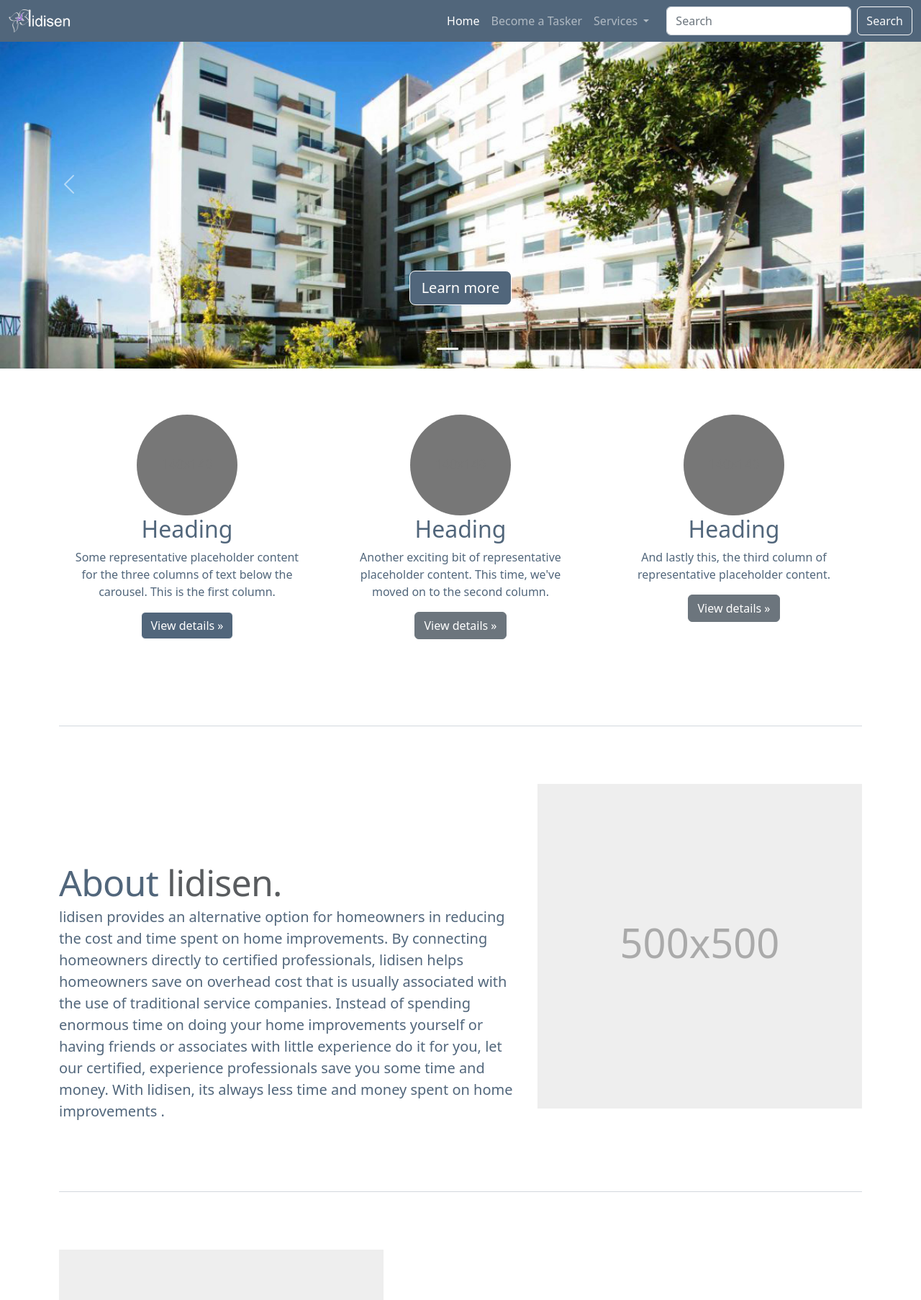
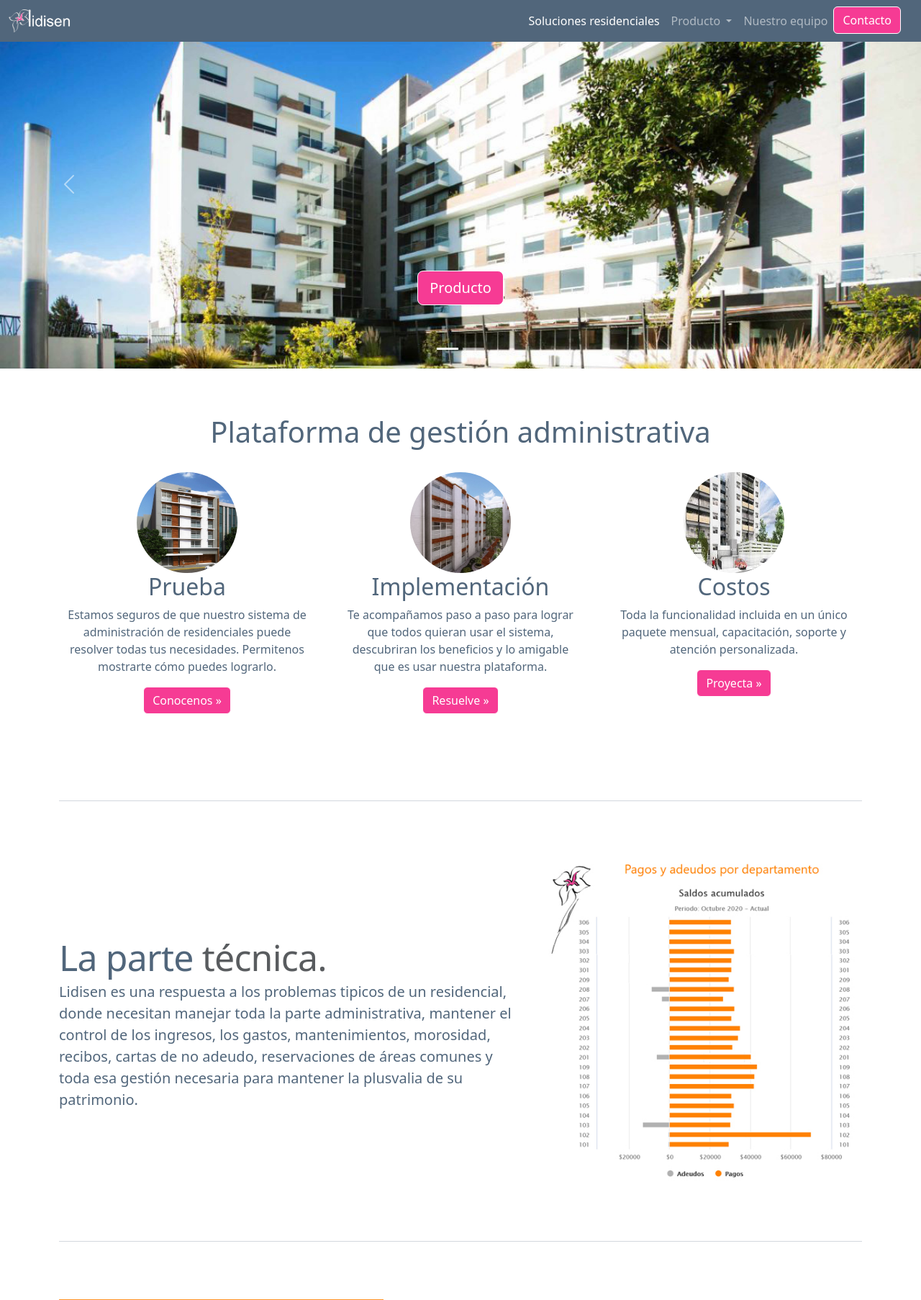
Before and after one commit to RodrigoCarmonaMendoza/lidisen, a Django app: page / in a window 1280 px wide. Shown: the top 1806 px of the page at 72% size. Run offline with Django 3.2, Linux system fonts and the light colour scheme.

Commit message:
Feature: Landing page complete

```diff
--- a/static/css/main.css
+++ b/static/css/main.css
@@ -1,8 +1,19 @@
 /*
 Last modification: 6/21/2022
-Created: 6/21/2022
+Created: 7/16/2022
 Author Rodrigo Carmona Mendoza
 Supported by lidisen
+*/
+
+/*
+The color palette is made up of:
+primary colors:
+Polimetal gray: #51667b
+Porcia pink: #f63b94
+
+secondary colors:
+Light gray: #fdfcfc
+Simple white: #ffffff
 */
 
 .bd-placeholder-img {
@@ -67,11 +78,11 @@ Supported by lidisen
 
 /* custom local link */
 .link-custom {
-  color: #51667b;
+  color: #f63b94;
 }
 
 .link-custom:hover {
-  color: #b1b1b1;
+  color: #51667b;
 }
 
 
@@ -80,19 +91,19 @@ Supported by lidisen
 }
 
 .link-black-custom:hover {
-  color: #51667b;
+  color: #f63b94;
 }
 
 /* custom button */
 .btn-custom {
-  background-color: #51667b;
+  background-color: #f63b94;
   color: white;
   border-color: white;
 }
 
 .btn-custom:hover {
-  background-color: #ffffff;
-  color: #131f28;
+  background-color: #51667b;
+  color: white;
 }
 
 /* custom local footer */
--- a/templates/footer.html
+++ b/templates/footer.html
@@ -18,7 +18,7 @@
           <p>
           <img class="logo-footer" src="{% static 'img/og.png' %}" alt="logo-footer" data-at2x="assets/img/logo.png" width="85" height="85">
           </p>
-          <p><a class="link-black-custom" href="#">Back to top</a></p>
+          <p><a class="link-black-custom" href="#">Regresar al inicio</a></p>
         </div>
         <!-- Grid column -->
 
@@ -26,9 +26,9 @@
         <div class="col-md-2 col-lg-2 col-xl-2 mx-auto mb-4">
           <!-- Links -->
           <h6 class="text-uppercase fw-bold mb-4">
-            Started on
+            Creado en
           </h6>
-          <p class="link-black-custom">March 2021</p>
+          <p class="link-custom">Marzo 2021</p>
         </div>
         <!-- Grid column -->
 
@@ -36,11 +36,9 @@
         <div class="col-md-3 col-lg-2 col-xl-2 mx-auto mb-4">
           <!-- Links -->
           <h6 class="text-uppercase fw-bold mb-4">
-            Developed by
+            Desarrollado por
           </h6>
-          <p>
-            <a class="link-custom" href="https://lidisen.com">lidisen</a>
-          </p>
+          <p class="link-custom">lidisen</p>
         </div>
         <!-- Grid column -->
 
@@ -48,20 +46,20 @@
        <div class="col-md-4 col-lg-3 col-xl-3 mx-auto mb-md-0 mb-4">
         <!-- Links -->
         <h6 class="text-uppercase fw-bold mb-4">
-          Contact
+          Contacto
         </h6>
         <p>
-          <i class="fas fa-home mr-3"></i><a class="link-black-custom" href="https://www.google.com/maps/place/Serapio+Rendon+112,+San+Rafael,+Cuauht%C3%A9moc,+06470+Ciudad+de+M%C3%A9xico,+CDMX/@19.4342223,-99.1623772,17z/data=!3m1!4b1!4m5!3m4!1s0x85d1f8ccefc0dc27:0x4d38d070542e724b!8m2!3d19.4342223!4d-99.1601885" target="_blank">  Saskatchewan</a>
+          <i class="fas fa-home mr-3"></i><a class="link-black-custom" href="https://www.google.com/maps/place/Serapio+Rendon+112,+San+Rafael,+Cuauht%C3%A9moc,+06470+Ciudad+de+M%C3%A9xico,+CDMX/@19.4342223,-99.1623772,17z/data=!3m1!4b1!4m5!3m4!1s0x85d1f8ccefc0dc27:0x4d38d070542e724b!8m2!3d19.4342223!4d-99.1601885" target="_blank">  Calle Serapio Rend&oacute;n 112, Colonia San Rafael, Alcald&iacute;a Cuauhtémoc, C.P. 06470, CDMX.</a>
         </p>
         <p>
-          <i class="fas fa-envelope mr-3"></i><a class="link-black-custom" href="mailto:lidisen@gmail.com" target="_blank">  lidisen</a>
+          <i class="fas fa-envelope mr-3"></i><a class="link-black-custom" href="mailto:soporte.lidisen@gmail.com" target="_blank">  lidisen</a>
         </p>
         <p>
           <i class="fas fa-phone mr-3"></i><a class="link-black-custom" href="tel:55 2686 3566" target="_blank">  55 2686 3566</a>
         </p>
         <p>
           <i class="fab fa-whatsapp mr-3"></i>
-          <a class="link-black-custom" href="https://api.whatsapp.com/send?phone=525526863566&text=Hola,%20administración%20del%20residencial%20Malli." target="_blank">  55 2686 3566</a>
+          <a class="link-black-custom" href="https://api.whatsapp.com/send?phone=525526863566&text=Hola,%20estoy%20interesado%20en%20lidisen." target="_blank">55 2686 3566</a>
         </p>
       </div>
       <!-- Grid column -->
@@ -74,8 +72,8 @@
     <!-- Copyright -->
     <div class="footer-copyright text-center py-3">
       <small class="text-white">
-        © Copyright 2022 all rights reserved by
-        <a class="text-white" href="https://lidisen.com">lidisen</a>
+        © Copyright 2020 todos los derechos reservados por
+        <a class="text-white" href="https://lidisen.com">lidisen.com</a>
       </small>
     </div>
     <!-- Copyright -->
--- a/templates/home/landing.html
+++ b/templates/home/landing.html
@@ -21,9 +21,9 @@
 
         <div class="container">
           <div class="carousel-caption">
-            <h1 class="d-block d-md-none">Another example headline.</h1>
-            <p class="d-block d-md-none">Some representative placeholder content for the second slide of the carousel.</p>
-            <p><a class="btn btn-lg btn-custom" href="#">Learn more</a></p>
+            <h1 class="d-block d-md-none">Sistema de administraci&oacute;n.</h1>
+            <p class="d-block d-md-none">La mejor soluci&oacute;n para administrar tu residencial.</p>
+            <p><a class="btn btn-lg btn-custom" href="#">Producto</a></p>
           </div>
         </div>
       </div>
@@ -33,25 +33,26 @@
 
         <div class="container">
           <div class="carousel-caption">
-            <h1 class="d-block d-md-none">One more for good measure.</h1>
-            <p class="d-block d-md-none">Some representative placeholder content for the third slide of this carousel.</p>
-            <p><a class="btn btn-lg btn-custom" href="#">Browse gallery</a></p>
+            <h1 class="d-block d-md-none">Nuestra soluci&oacute;n.</h1>
+            <p class="d-block d-md-none">Conoce nuestra propuesta enfocada en las personas.</p>
+            <p><a class="btn btn-lg btn-custom" href="#">Experiencia</a></p>
           </div>
         </div>
       </div>
     </div>
     <button class="carousel-control-prev" type="button" data-bs-target="#myCarousel" data-bs-slide="prev">
       <span class="carousel-control-prev-icon" aria-hidden="true"></span>
-      <span class="visually-hidden">Previous</span>
+      <span class="visually-hidden">Anterior</span>
     </button>
     <button class="carousel-control-next" type="button" data-bs-target="#myCarousel" data-bs-slide="next">
       <span class="carousel-control-next-icon" aria-hidden="true"></span>
-      <span class="visually-hidden">Next</span>
+      <span class="visually-hidden">Siguiente</span>
     </button>
   </div>
 
 
-
+  <h1 class="display-6 text-center">Plataforma de gestión administrativa</h1>
+</br>
 
   <!-- Marketing messaging and featurettes
   ================================================== -->
@@ -62,24 +63,22 @@
     <!-- Three columns of text below the carousel -->
     <div class="row">
       <div class="col-lg-4">
-        <svg class="bd-placeholder-img rounded-circle" width="140" height="140" xmlns="http://www.w3.org/2000/svg" role="img" aria-label="Placeholder: 140x140" preserveAspectRatio="xMidYMid slice" focusable="false"><title>Placeholder</title><rect width="100%" height="100%" fill="#777"/><text x="50%" y="50%" fill="#777" dy=".3em">140x140</text></svg>
-        <h2 class="fw-normal">Heading</h2>
-        <p>Some representative placeholder content for the three columns of text below the carousel. This is the first column.</p>
-        <p><a class="btn btn-custom" href="#">View details &raquo;</a></p>
+        <img class="bd-placeholder-img rounded-circle" width="140" height="140" src="{% static 'img/test.jpg' %}" preserveAspectRatio="xMidYMid slice" focusable="false" role="img" aria-label="Placeholder: 140x140">
+        <h2 class="fw-normal">Prueba</h2>
+        <p>Estamos seguros de que nuestro sistema de administraci&oacute;n de residenciales puede resolver todas tus necesidades. Permitenos mostrarte c&oacute;mo puedes lograrlo.</p>
+        <p><a class="btn btn-custom" href="#">Conocenos &raquo;</a></p>
       </div><!-- /.col-lg-4 -->
       <div class="col-lg-4">
-        <svg class="bd-placeholder-img rounded-circle" width="140" height="140" xmlns="http://www.w3.org/2000/svg" role="img" aria-label="Placeholder: 140x140" preserveAspectRatio="xMidYMid slice" focusable="false"><title>Placeholder</title><rect width="100%" height="100%" fill="#777"/><text x="50%" y="50%" fill="#777" dy=".3em">140x140</text></svg>
-
-        <h2 class="fw-normal">Heading</h2>
-        <p>Another exciting bit of representative placeholder content. This time, we've moved on to the second column.</p>
-        <p><a class="btn btn-secondary" href="#">View details &raquo;</a></p>
+        <img class="bd-placeholder-img rounded-circle" width="140" height="140" src="{% static 'img/implementation.jpg' %}" preserveAspectRatio="xMidYMid slice" focusable="false" role="img" aria-label="Placeholder: 140x140">
+        <h2 class="fw-normal">Implementaci&oacute;n</h2>
+        <p>Te acompañamos paso a paso para lograr que todos quieran usar el sistema, descubriran los beneficios y lo amigable que es usar nuestra plataforma.</p>
+        <p><a class="btn btn-custom" href="#">Resuelve &raquo;</a></p>
       </div><!-- /.col-lg-4 -->
       <div class="col-lg-4">
-        <svg class="bd-placeholder-img rounded-circle" width="140" height="140" xmlns="http://www.w3.org/2000/svg" role="img" aria-label="Placeholder: 140x140" preserveAspectRatio="xMidYMid slice" focusable="false"><title>Placeholder</title><rect width="100%" height="100%" fill="#777"/><text x="50%" y="50%" fill="#777" dy=".3em">140x140</text></svg>
-
-        <h2 class="fw-normal">Heading</h2>
-        <p>And lastly this, the third column of representative placeholder content.</p>
-        <p><a class="btn btn-secondary" href="#">View details &raquo;</a></p>
+        <img class="bd-placeholder-img rounded-circle" width="140" height="140" src="{% static 'img/cost.jpg' %}" preserveAspectRatio="xMidYMid slice" focusable="false" role="img" aria-label="Placeholder: 140x140">
+        <h2 class="fw-normal">Costos</h2>
+        <p>Toda la funcionalidad incluida en un &uacute;nico paquete mensual, capacitaci&oacute;n, soporte y atenci&oacute;n personalizada.</p>
+        <p><a class="btn btn-custom" href="#">Proyecta &raquo;</a></p>
       </div><!-- /.col-lg-4 -->
     </div><!-- /.row -->
 
@@ -90,14 +89,16 @@
 
     <div class="row featurette">
       <div class="col-md-7">
-        <h2 class="featurette-heading fw-normal lh-1">About <span class="text-muted">lidisen.</span></h2>
-        <p class="lead">lidisen provides an alternative option for homeowners in reducing the cost and time spent on home improvements. By connecting homeowners directly to certified professionals, lidisen helps homeowners save on overhead cost that is usually associated with the use of traditional service companies. Instead of spending enormous time on doing your home improvements yourself or having friends or associates with little experience do it for you, let our certified, experience professionals save you some time and money.
-          With lidisen, its always less time and money spent on home improvements
-          .</p>
+        <h2 class="featurette-heading fw-normal lh-1">La parte <span class="text-muted">t&eacute;cnica.</span></h2>
+        <p class="lead">Lidisen es una respuesta a los problemas tipicos de un residencial,
+            donde necesitan manejar toda la parte administrativa, mantener el control de los ingresos,
+            los gastos, mantenimientos, morosidad, recibos, cartas de no adeudo,
+            reservaciones de &aacute;reas comunes y toda esa gesti&oacute;n necesaria para mantener
+            la plusvalia de su patrimonio.
+        </p>
       </div>
       <div class="col-md-5">
-        <svg class="bd-placeholder-img bd-placeholder-img-lg featurette-image img-fluid mx-auto" width="500" height="500" xmlns="http://www.w3.org/2000/svg" role="img" aria-label="Placeholder: 500x500" preserveAspectRatio="xMidYMid slice" focusable="false"><title>Placeholder</title><rect width="100%" height="100%" fill="#eee"/><text x="50%" y="50%" fill="#aaa" dy=".3em">500x500</text></svg>
-
+        <img class="bd-placeholder-img bd-placeholder-img-lg featurette-image img-fluid mx-auto" width="500" height="500" src="{% static 'img/tecnical.jpg' %}" preserveAspectRatio="xMidYMid slice" focusable="false" role="img" aria-label="Placeholder: 500x500">
       </div>
     </div>
 
@@ -105,29 +106,20 @@
 
     <div class="row featurette">
       <div class="col-md-7 order-md-2">
-        <h2 class="featurette-heading fw-normal lh-1">Oh yeah, it’s that good. <span class="text-muted">See for yourself.</span></h2>
-        <p class="lead">Another featurette? Of course. More placeholder content here to give you an idea of how this layout would work with some actual real-world content in place.</p>
+        <h2 class="featurette-heading fw-normal lh-1"><span class="text-muted">Lo mejor de </span>todo.</h2>
+        <p class="lead">
+          La parte t&eacute;cnica la resolvimos de la forma correcta,
+          pero tenemos un punto que nos hace diferentes y es la experiencia que una persona tiene
+          al usar nuestra soluci&oacute;n, el entendimiento de saber que tratamos con personas nos
+          ha llevado a desarrollar un producto que la gente quiere usar, con el cual todos se
+          sienten c&oacute;modos y que no necesita un manual para utilizarse.
+          Es sin duda una opci&oacute;n que vale la pena probar y despu&eacute;s comprobaran que fue la mejor opci&oacute;n.
+        </p>
       </div>
       <div class="col-md-5 order-md-1">
-        <svg class="bd-placeholder-img bd-placeholder-img-lg featurette-image img-fluid mx-auto" width="500" height="500" xmlns="http://www.w3.org/2000/svg" role="img" aria-label="Placeholder: 500x500" preserveAspectRatio="xMidYMid slice" focusable="false"><title>Placeholder</title><rect width="100%" height="100%" fill="#eee"/><text x="50%" y="50%" fill="#aaa" dy=".3em">500x500</text></svg>
-
+        <img class="bd-placeholder-img bd-placeholder-img-lg featurette-image img-fluid mx-auto" width="500" height="500" src="{% static 'img/best.jpg' %}" preserveAspectRatio="xMidYMid slice" focusable="false" role="img" aria-label="Placeholder: 500x500">
       </div>
     </div>
-
-    <hr class="featurette-divider">
-
-    <div class="row featurette">
-      <div class="col-md-7">
-        <h2 class="featurette-heading fw-normal lh-1">And lastly, this one. <span class="text-muted">Checkmate.</span></h2>
-        <p class="lead">And yes, this is the last block of representative placeholder content. Again, not really intended to be actually read, simply here to give you a better view of what this would look like with some actual content. Your content.</p>
-      </div>
-      <div class="col-md-5">
-        <svg class="bd-placeholder-img bd-placeholder-img-lg featurette-image img-fluid mx-auto" width="500" height="500" xmlns="http://www.w3.org/2000/svg" role="img" aria-label="Placeholder: 500x500" preserveAspectRatio="xMidYMid slice" focusable="false"><title>Placeholder</title><rect width="100%" height="100%" fill="#eee"/><text x="50%" y="50%" fill="#aaa" dy=".3em">500x500</text></svg>
-
-      </div>
-    </div>
-
-    <hr class="featurette-divider">
 
     <!-- /END THE FEATURETTES -->
 
--- a/templates/nav.html
+++ b/templates/nav.html
@@ -16,17 +16,14 @@
         <div class="offcanvas-body">
           <ul class="navbar-nav justify-content-end flex-grow-1 pe-3">
             <li class="nav-item">
-              <a class="nav-link active" aria-current="page" href="{% url 'home:home' %}">Home</a>
-            </li>
-            <li class="nav-item">
-              <a class="nav-link" href="#">Become a Tasker</a>
+              <a class="nav-link active" aria-current="page" href="{% url 'home:home' %}">Soluciones residenciales</a>
             </li>
             <li class="nav-item dropdown">
               <a class="nav-link dropdown-toggle" href="#" id="offcanvasNavbarLgDropdown" role="button" data-bs-toggle="dropdown" aria-expanded="false">
-                Services
+                Producto
               </a>
               <ul class="dropdown-menu" aria-labelledby="offcanvasNavbarLgDropdown">
-                <li><a class="dropdown-item" href="#">Action</a></li>
+                <li><a class="dropdown-item" href="#">Sistema de administraci&oacute;n</a></li>
                 <li><a class="dropdown-item" href="#">Another action</a></li>
                 <li>
                   <hr class="dropdown-divider">
@@ -34,11 +31,13 @@
                 <li><a class="dropdown-item" href="#">Something else here</a></li>
               </ul>
             </li>
+            <li class="nav-item">
+              <a class="nav-link" href="#">Nuestro equipo</a>
+            </li>
+            <li class="nav-item">
+              <a class="btn btn-custom" href="#">Contacto</a>
+            </li>
           </ul>
-          <form class="d-flex mt-3 mt-lg-0" role="search">
-            <input class="form-control me-2" type="search" placeholder="Search" aria-label="Search">
-            <button class="btn btn-outline-light" type="submit">Search</button>
-          </form>
         </div>
       </div>
     </div>
```
Also changed, not shown: static/img/best.jpg (added), static/img/cost.jpg (added), static/img/favicon.ico, static/img/implementation.jpg (added), static/img/logo.png, static/img/og.png, static/img/tecnical.jpg (added), static/img/test.jpg (added).
